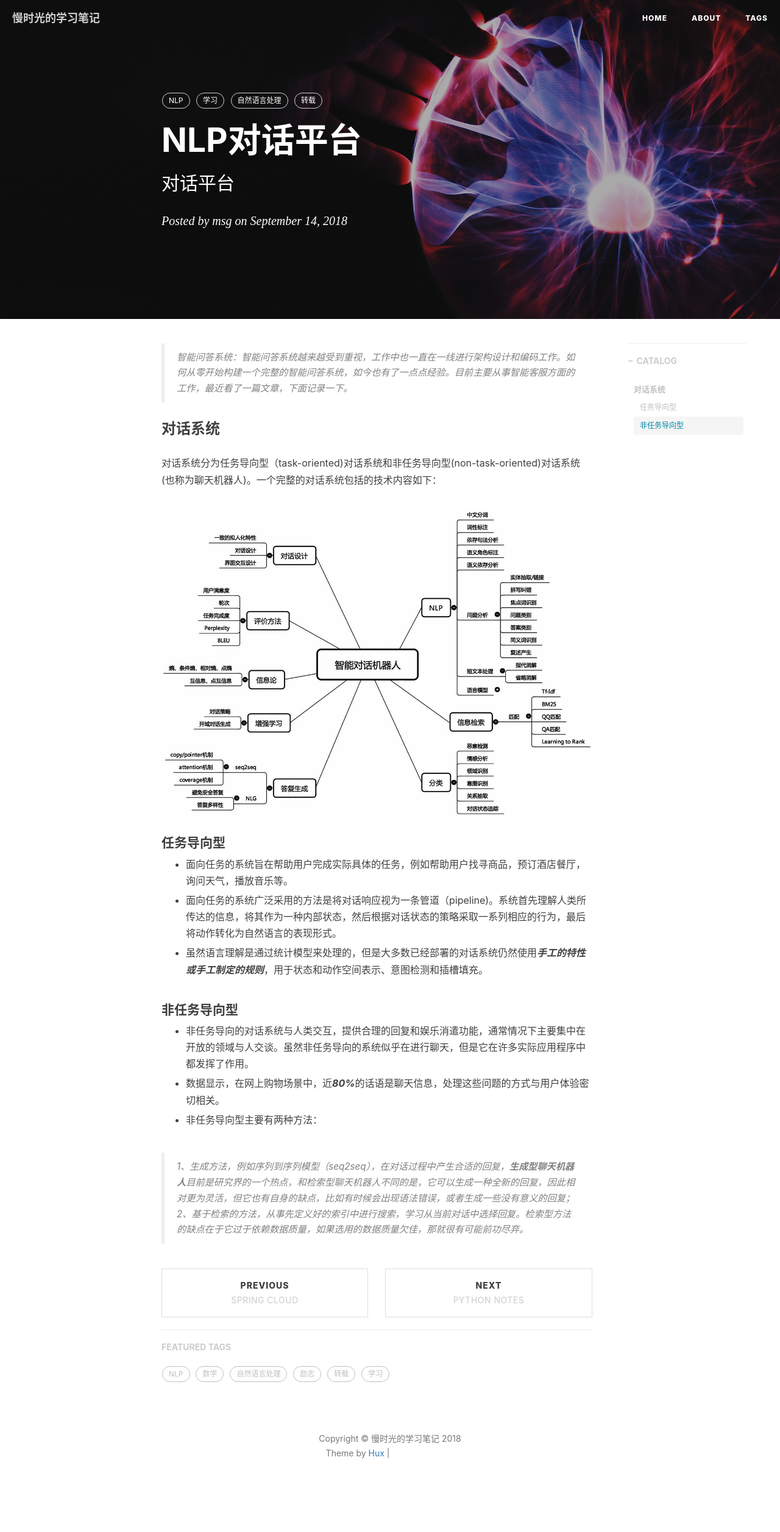
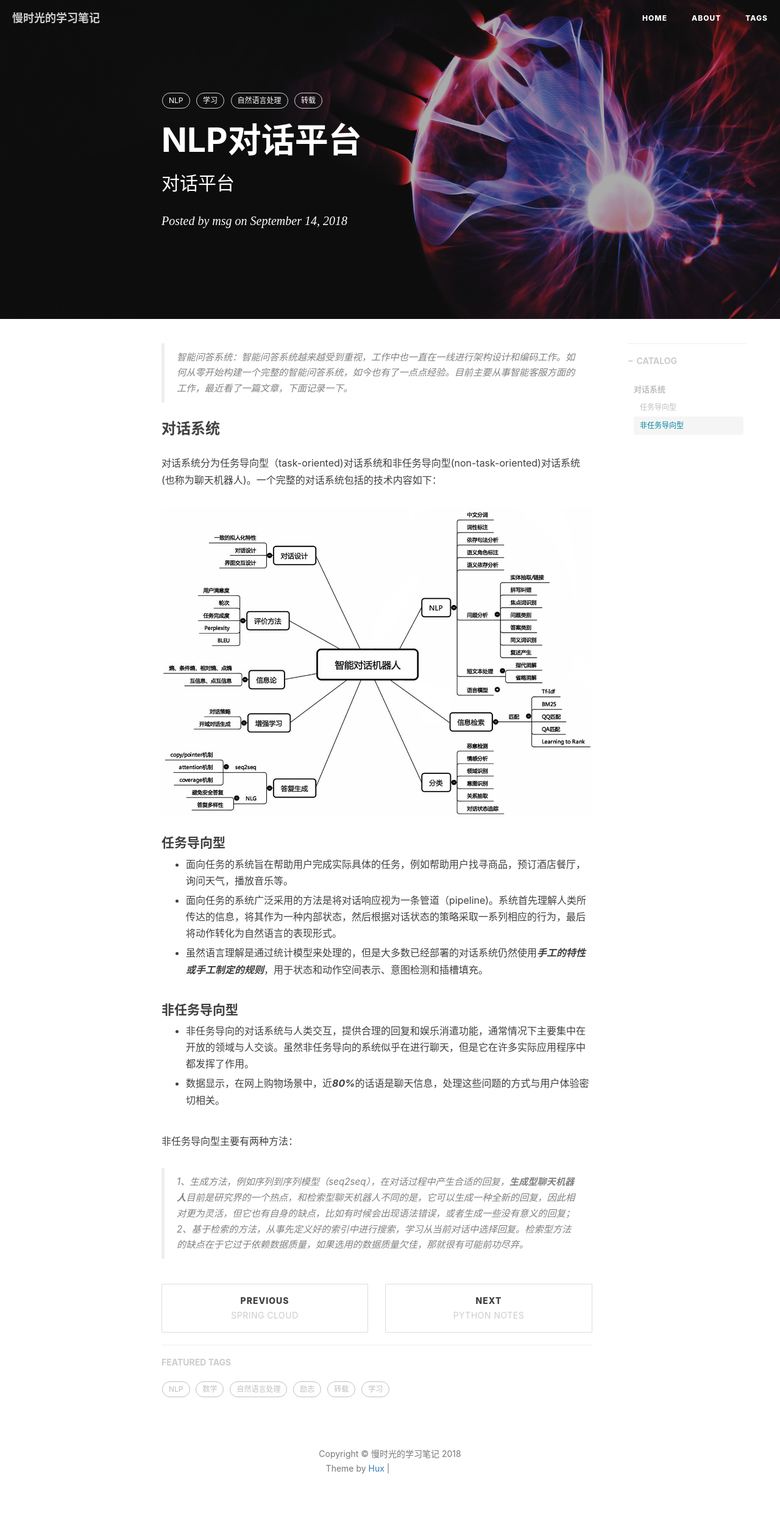
Before and after one commit to msg901216/msg901216.github.io, a Jekyll site: the page built from _posts/2018-09-14-NLP.md, in a window 1280 px wide. Shown: the whole page at 61% size. Built offline with Jekyll 4.4.1, drawn with Linux system fonts in a browser that asks for light colours; nearby versions of some CDN libraries; comment, search, counter and statistics services are not loaded; before the commit the page ends 2487 px from its top, so only the background shows below that; grey boxes are pictures that could not be loaded.

Commit message:
Update 2018-09-14-NLP.md

```diff
--- a/_posts/2018-09-14-NLP.md
+++ b/_posts/2018-09-14-NLP.md
@@ -36,7 +36,7 @@ tags:
 
 * 数据显示，在网上购物场景中，近***80%***的话语是聊天信息，处理这些问题的方式与用户体验密切相关。
 
-* 非任务导向型主要有两种方法：
+非任务导向型主要有两种方法：
 
 > 1、生成方法，例如序列到序列模型（seq2seq），在对话过程中产生合适的回复，**生成型聊天机器人**目前是研究界的一个热点，和检索型聊天机器人不同的是，它可以生成一种全新的回复，因此相对更为灵活，但它也有自身的缺点，比如有时候会出现语法错误，或者生成一些没有意义的回复；\\
 >2、基于检索的方法，从事先定义好的索引中进行搜索，学习从当前对话中选择回复。检索型方法的缺点在于它过于依赖数据质量，如果选用的数据质量欠佳，那就很有可能前功尽弃。
```
